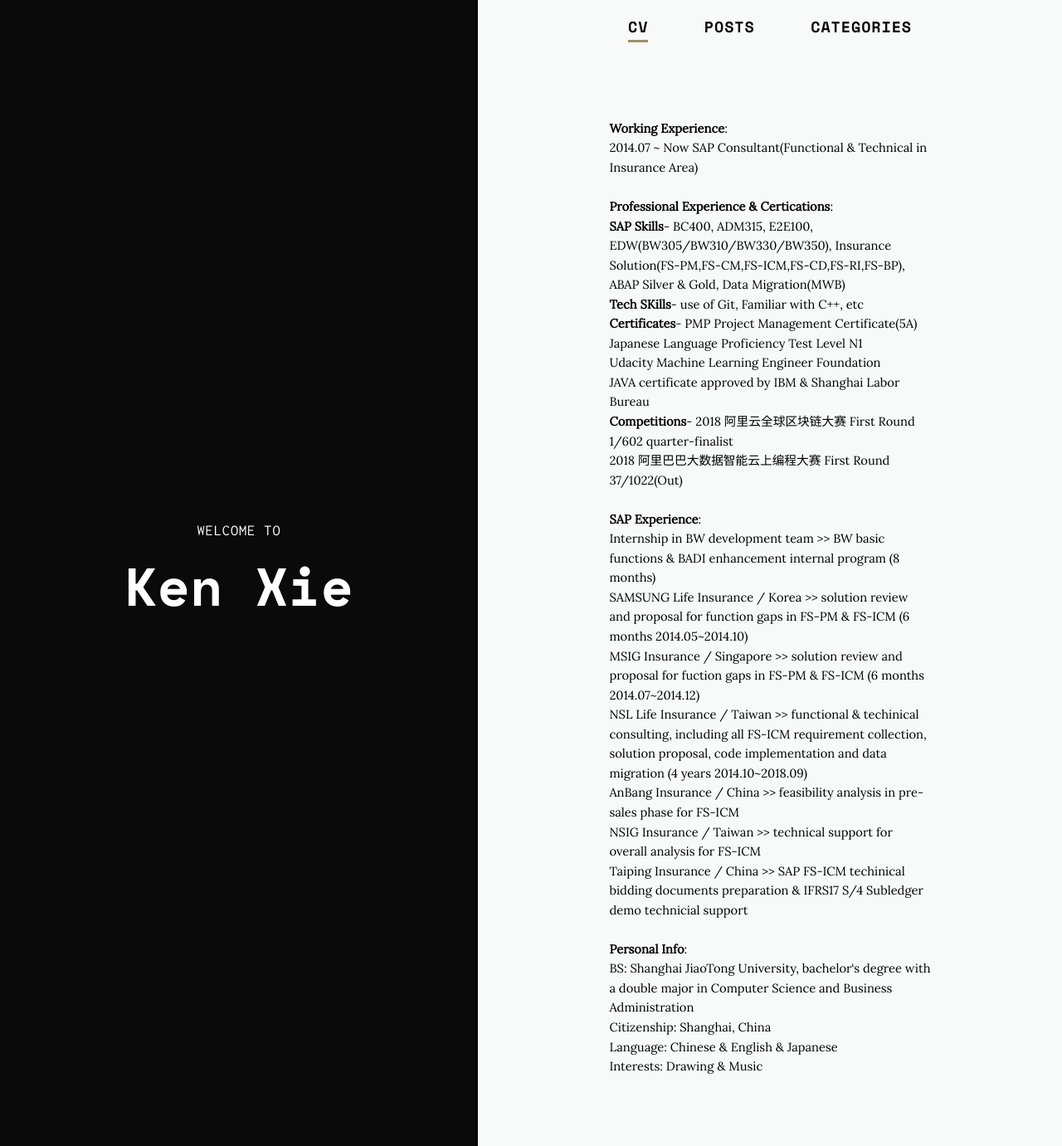
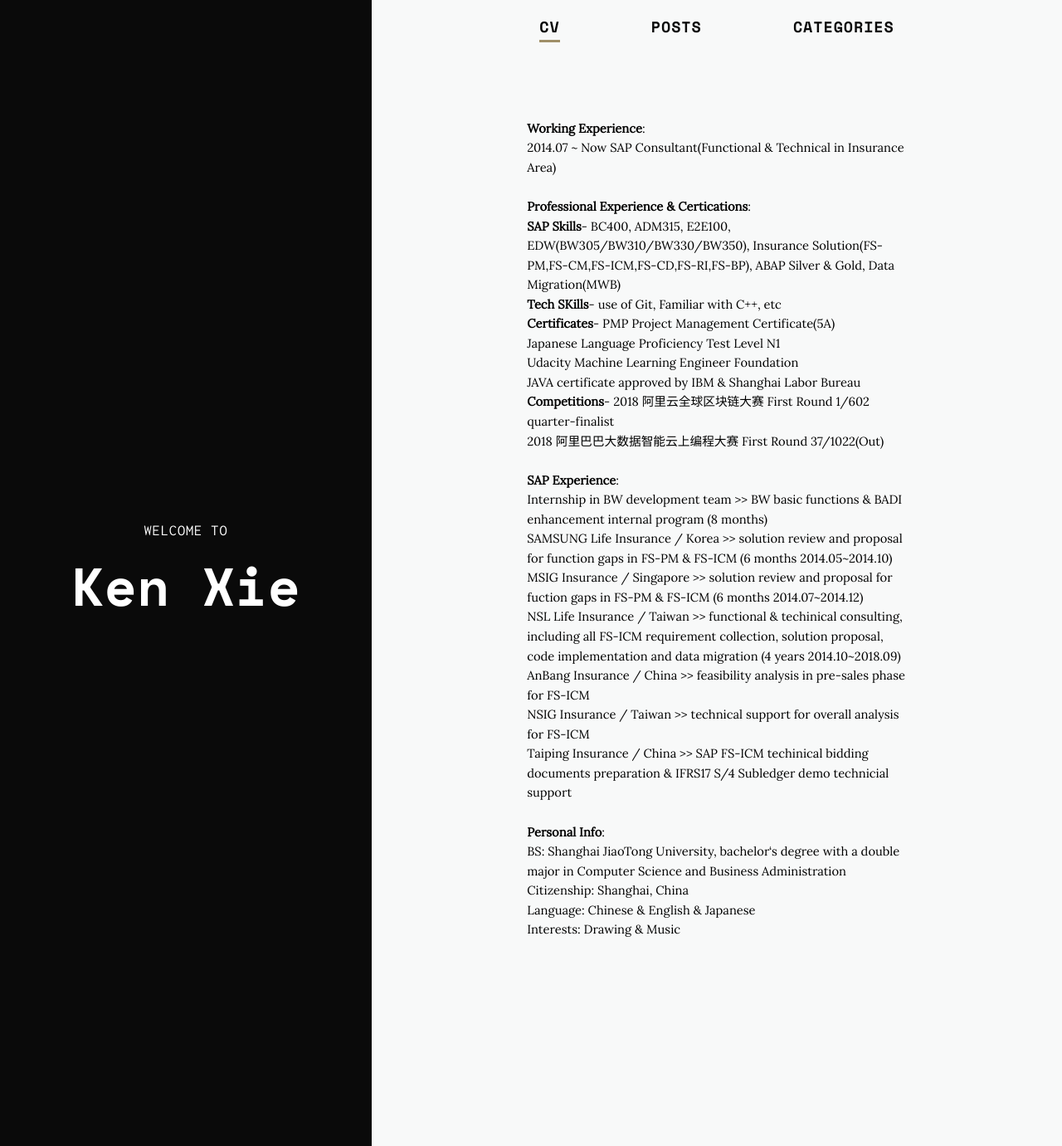
Before and after one commit to ken1232009/ken1232009.github.io, a Jekyll site: the page built from index.html, in a window 1280 px wide and 1381 px high. Shown: the whole window at 83% size. Built offline with Jekyll 4.4.1, drawn with Linux system fonts in a browser that asks for light colours; nearby versions of some CDN libraries; the list of posts is cut into pages by our own code.

Commit message:
preview width change

```diff
--- a/_sass/_layout.scss
+++ b/_sass/_layout.scss
@@ -57,7 +57,7 @@ section {
         left: 0;
 
         height: 100%;
-        width: 45%;
+        width: 35%;
       }
 
       &:after {
@@ -69,7 +69,7 @@ section {
       min-height: 100vh;
 
       @media (min-width: $mq-md) {
-        margin-left: 45%;
+        margin-left: 35%;
       }
     }
   }
```
